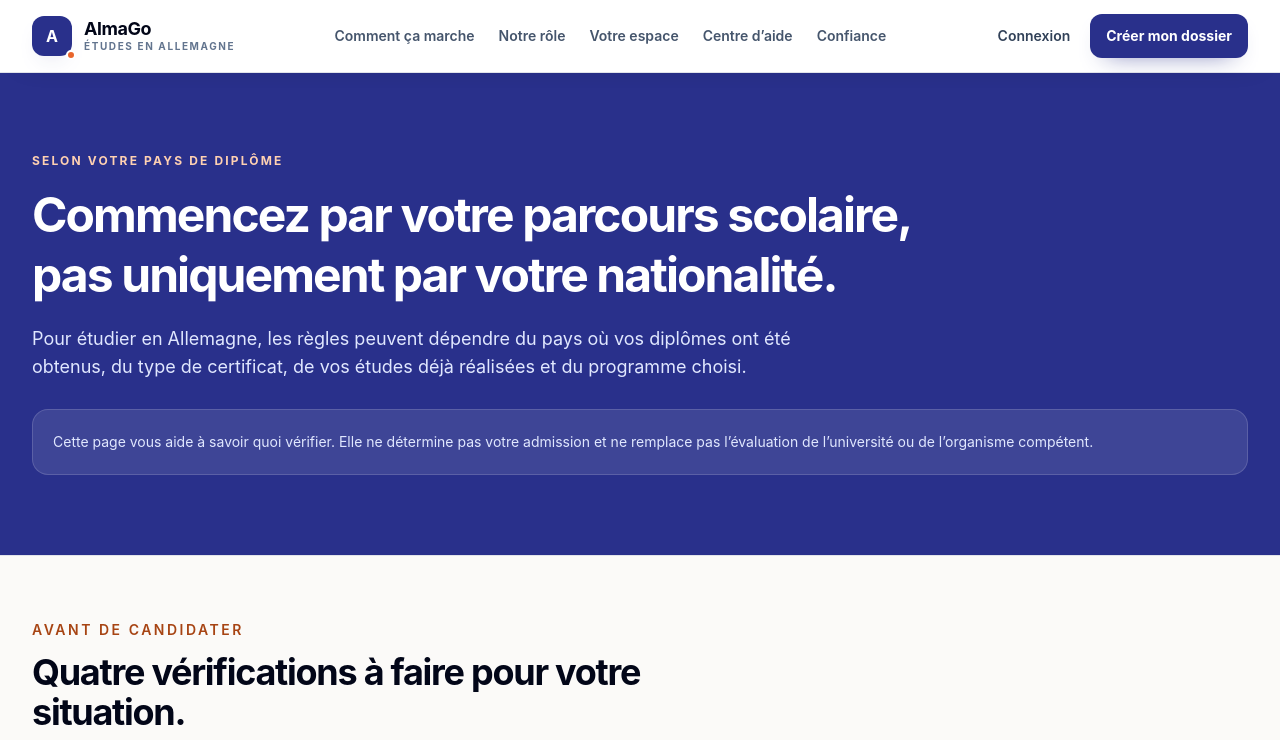
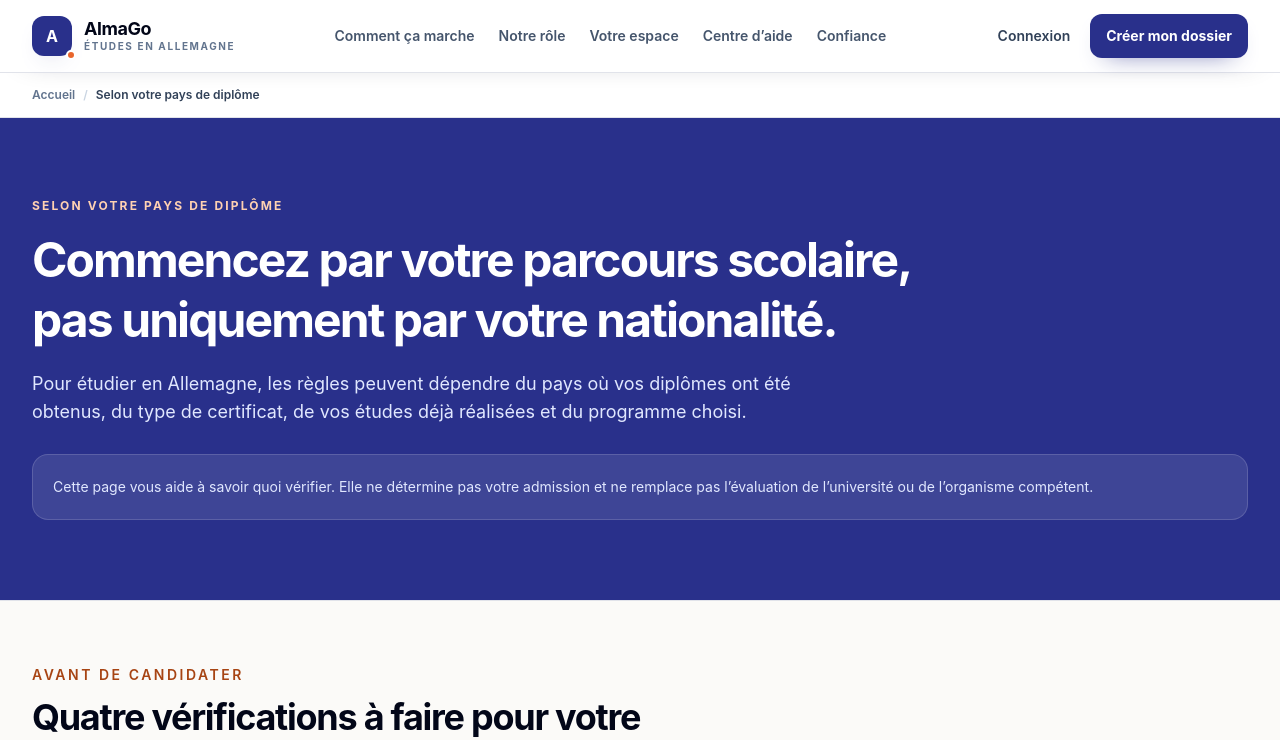
Before and after one commit to almago-platform/AlmaGo, a Next.js app: page /selon-votre-pays in a window 1280 px wide. Shown: the top 740 px of the page. Built offline with nearby package versions, Linux system fonts and the light colour scheme; no server answers.

Commit message:
feat(v3): add breadcrumb to selon-votre-pays

```diff
--- a/src/app/selon-votre-pays/page.tsx
+++ b/src/app/selon-votre-pays/page.tsx
@@ -2,6 +2,7 @@ import type { Metadata } from "next";
 import Link from "next/link";
 import { HomeHeader } from "@/components/public/HomeHeader";
 import { HomeFooter } from "@/components/public/HomeClosing";
+import { PublicBreadcrumbs } from "@/components/public/PublicBreadcrumbs";
 
 export const metadata: Metadata = {
   title: "Selon votre pays de diplôme | AlmaGo",
@@ -40,6 +41,7 @@ export default function CountryGuidancePage() {
   return (
     <main className="min-h-screen bg-[var(--background)] text-slate-950">
       <HomeHeader />
+      <PublicBreadcrumbs items={[{ label: "Selon votre pays de diplôme" }]} />
 
       <section className="border-b border-[var(--border)] bg-[var(--brand)] text-white">
         <div className="mx-auto max-w-7xl px-4 py-14 sm:px-6 sm:py-18 lg:px-8 lg:py-20">
```
